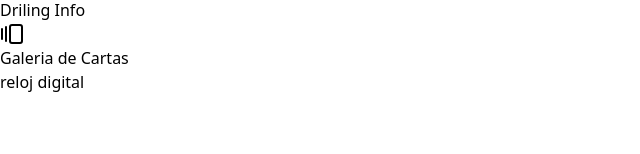
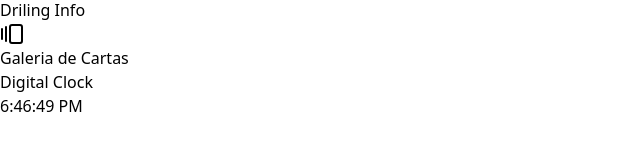
Before and after one commit to Adriasu/examen-final-adriana, a Next.js app: page /digitalClock in a window 1280 px wide. Shown: the part 146-300 px from the top of the page, without its empty margins (0-640 px from the left). Built offline with nearby package versions, Linux system fonts and the light colour scheme.

Commit message:
Update page.jsx

```diff
--- a/src/app/digitalClock/page.jsx
+++ b/src/app/digitalClock/page.jsx
@@ -1,9 +1,10 @@
 import React from 'react'
+import Clock from './Clock'
 
 const DigitalClock = () => {
   return (
-    <div>
-      reloj digital
+    <div className='w-full'>
+      <Clock/>
     </div>
   )
 }
```
